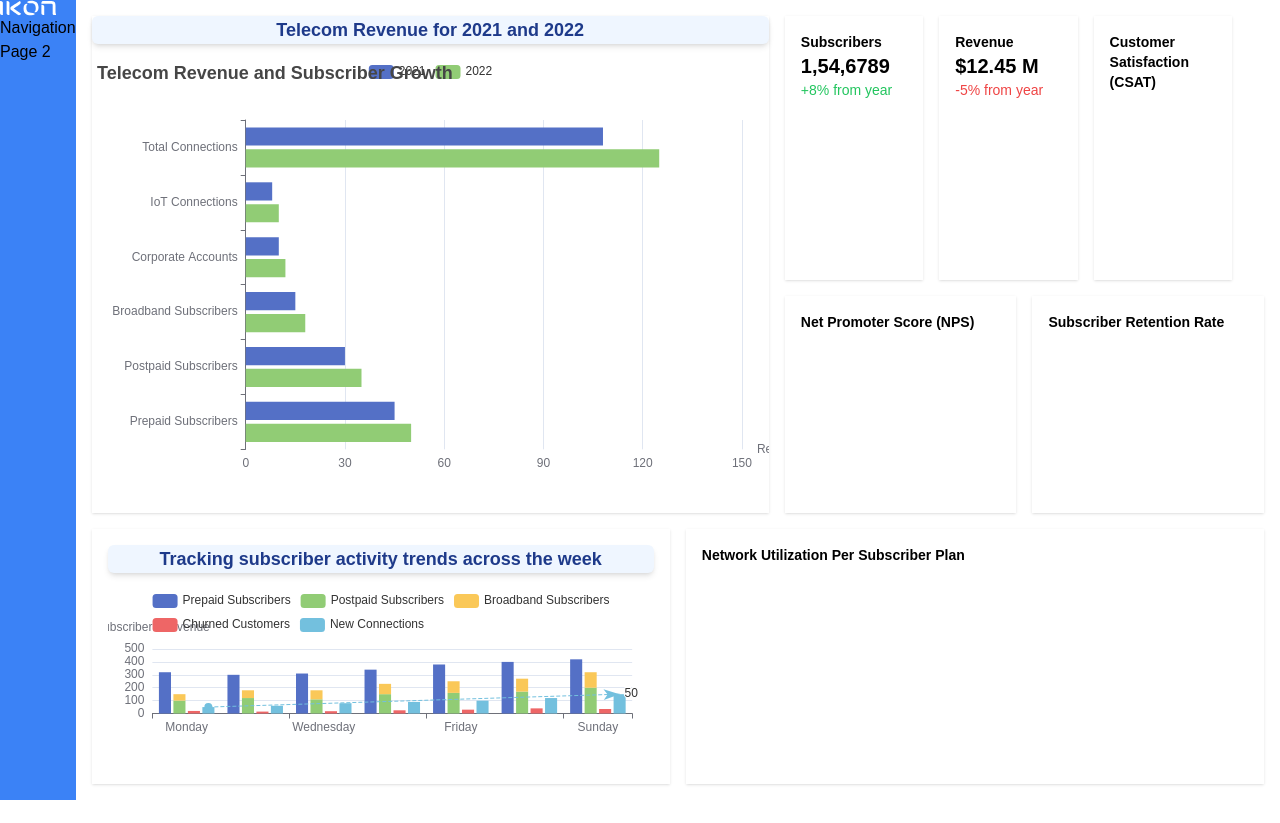
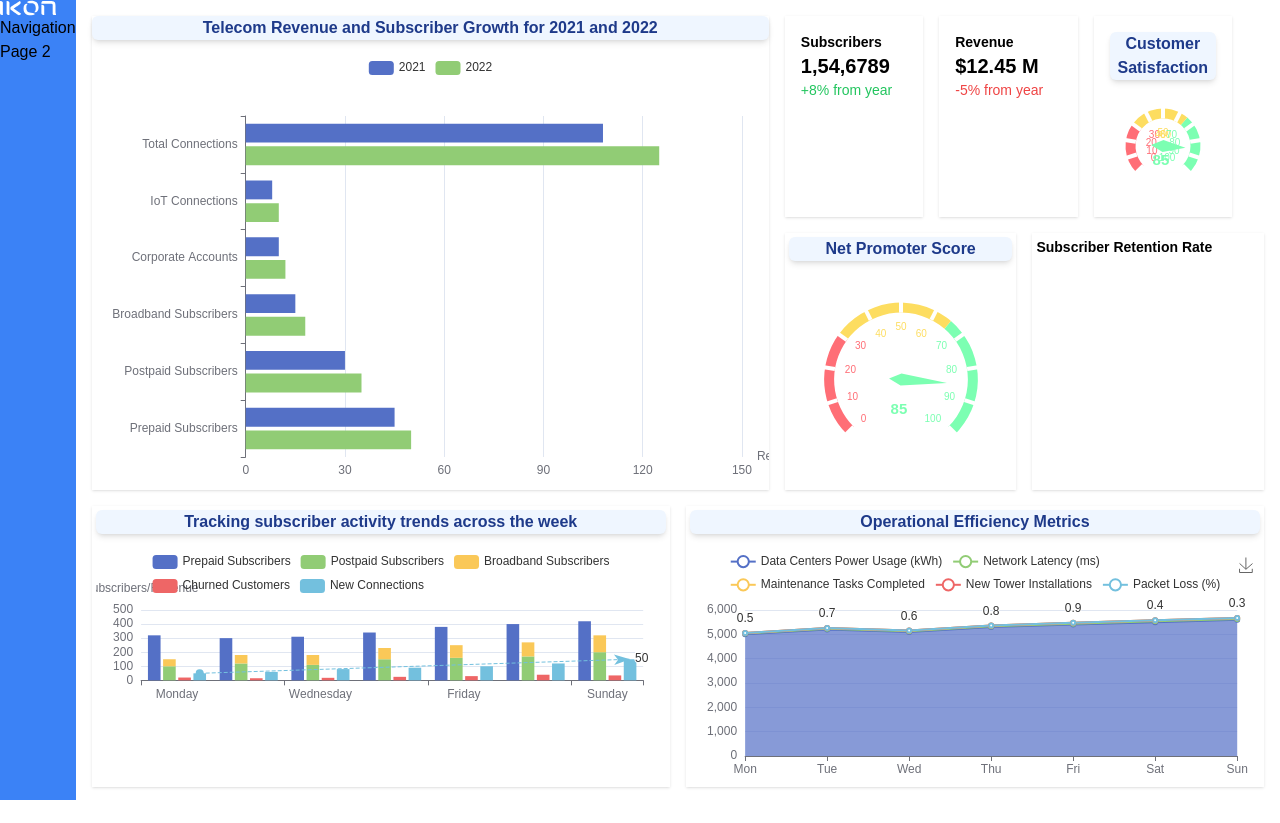
Before and after one commit to kumarjit-das-keross/Training-SSD, a Next.js app: page /page2 in a window 1280 px wide. Built offline with nearby package versions, Linux system fonts and the light colour scheme.

Commit message:
adding rest of the charts in page 2

```diff
--- a/src/app/chartOptions.json
+++ b/src/app/chartOptions.json
@@ -1,9 +1,7 @@
 {
     "horizontalBarChartOption":
     {
-      "title": {
-        "text": "Telecom Revenue and Subscriber Growth"
-      },
+
       "tooltip": {
         "trigger": "axis",
         "axisPointer": {
@@ -147,7 +145,251 @@
         }
       }
     ]
+  },
+  "gaugeChart": {
+    "series": [
+      {
+        "type": "gauge",
+        "axisLine": {
+          "lineStyle": {
+            "width": 10,
+            "color": [
+              [0.30, "#FF6E76"],
+              [0.65, "#FDDD60"],
+              [1, "#7CFFB2"]
+            ]
+          }
+        },
+        "pointer": {
+          "itemStyle": {
+            "color": "auto"
+          }
+        },
+        "axisTick": {
+          "distance": -30,
+          "length": 10,
+          "lineStyle": {
+            "color": "#fff",
+            "width": 2
+          }
+        },
+        "splitLine": {
+          "distance": -30,
+          "length": 30,
+          "lineStyle": {
+            "color": "#fff",
+            "width": 4
+          }
+        },
+        "axisLabel": {
+          "color": "inherit",
+          "distance": 20,
+          "fontSize": 10
+        },
+        "detail": {
+          "valueAnimation": true,
+          "formatter": "{value} ",
+          "color": "inherit",
+          "fontSize": 15
+        },
+        "data": [
+          {
+            "value": 85
+          }
+        ]
+      }
+    ]
+  },
+  "progressGauge":{
+    "series": [
+      {
+        "type": "gauge",
+        "startAngle": 180,
+        "endAngle": 0,
+        "min": 0,
+        "max": 100,
+        "splitNumber": 1,
+        "itemStyle": {
+          "color": "#58D9F9",
+          "shadowColor": "rgba(0,138,255,0.45)",
+          "shadowBlur": 10,
+          "shadowOffsetX": 2,
+          "shadowOffsetY": 2
+        },
+        "progress": {
+          "show": true,
+          "roundCap": true,
+          "width": 5
+        },
+        "pointer": {
+          "icon": "path://M2090.36389,615.30999 L2090.36389,615.30999 C2091.48372,615.30999 2092.40383,616.194028 2092.44859,617.312956 L2096.90698,728.755929 C2097.05155,732.369577 2094.2393,735.416212 2090.62566,735.56078 C2090.53845,735.564269 2090.45117,735.566014 2090.36389,735.566014 L2090.36389,735.566014 C2086.74736,735.566014 2083.81557,732.63423 2083.81557,729.017692 C2083.81557,728.930412 2083.81732,728.84314 2083.82081,728.755929 L2088.2792,617.312956 C2088.32396,616.194028 2089.24407,615.30999 2090.36389,615.30999 Z",
+          "length": "75%",
+          "width": 5,
+          "offsetCenter": [0, "5%"]
+        },
+        "axisLine": {
+          "roundCap": true,
+          "lineStyle": {
+            "width": 5
+          }
+        },
+        "axisTick": {
+          "splitNumber": 2,
+          "lineStyle": {
+            "width": 2,
+            "color": "#999"
+          }
+        },
+        "splitLine": {
+          "length": 12,
+          "lineStyle": {
+            "width": 3,
+            "color": "#999"
+          }
+        },
+        "axisLabel": {
+          "distance": 30,
+          "color": "#999",
+          "fontSize": 2
+        },
+        "title": {
+          "show": false
+        },
+        "detail": {
+          "backgroundColor": "#fff",
+          "width": "10%",
+          "lineHeight": 10,
+          "height": 5,
+          "offsetCenter": [0, "15%"],
+          "valueAnimation": true,
+          "rich": {
+            "value": {
+              "fontSize": 5,
+              "color": "#777"
+            },
+            "unit": {
+              "fontSize": 5,
+              "color": "#999",
+              "padding": [0, 0, -20, 10]
+            }
+          }
+        },
+        "data": [
+          {
+            "value": 80
+          }
+        ]
+      }
+    ]
+  },
+  "telecomProformanceAreaChart":{
+    "tooltip": {
+      "trigger": "axis",
+      "axisPointer": {
+        "type": "cross",
+        "label": {
+          "backgroundColor": "#6a7985"
+        }
+      }
+    },
+    "legend": {
+      "data": [
+        "Data Centers Power Usage (kWh)",
+        "Network Latency (ms)",
+        "Maintenance Tasks Completed",
+        "New Tower Installations",
+        "Packet Loss (%)"
+      ]
+    },
+    "toolbox": {
+      "feature": {
+        "saveAsImage": {}
+      }
+    },
+    "grid": {
+      "left": "3%",
+      "right": "4%",
+      "bottom": "3%",
+      "containLabel": true
+    },
+    "xAxis": [
+      {
+        "type": "category",
+        "boundaryGap": false,
+        "data": ["Mon", "Tue", "Wed", "Thu", "Fri", "Sat", "Sun"]
+      }
+    ],
+    "yAxis": [
+      {
+        "type": "value",
+        "name": "",
+        "axisLabel": {
+          "formatter": "{value}"
+        }
+      }
+    ],
+    "series": [
+      {
+        "name": "Data Centers Power Usage (kWh)",
+        "type": "line",
+        "stack": "Total",
+        "areaStyle": {},
+        "emphasis": {
+          "focus": "series"
+        },
+        "data": [5000, 5200, 5100, 5300, 5400, 5500, 5600]
+      },
+      {
+        "name": "Network Latency (ms)",
+        "type": "line",
+        "stack": "Total",
+        "areaStyle": {},
+        "emphasis": {
+          "focus": "series"
+        },
+        "data": [30, 32, 28, 35, 40, 37, 33]
+      },
+      {
+        "name": "Maintenance Tasks Completed",
+        "type": "line",
+        "stack": "Total",
+        "areaStyle": {},
+        "emphasis": {
+          "focus": "series"
+        },
+        "data": [20, 25, 30, 28, 35, 40, 38]
+      },
+      {
+        "name": "New Tower Installations",
+        "type": "line",
+        "stack": "Total",
+        "areaStyle": {},
+        "emphasis": {
+          "focus": "series"
+        },
+        "data": [2, 3, 1, 4, 3, 5, 4]
+      },
+      {
+        "name": "Packet Loss (%)",
+        "type": "line",
+        "stack": "Total",
+        "label": {
+          "show": true,
+          "position": "top"
+        },
+        "areaStyle": {},
+        "emphasis": {
+          "focus": "series"
+        },
+        "data": [0.5, 0.7, 0.6, 0.8, 0.9, 0.4, 0.3]
+      }
+    ]
   }
 
 
+
+
+
+
+
   }
--- a/src/app/components/Header.jsx
+++ b/src/app/components/Header.jsx
@@ -1,7 +1,7 @@
 export default function Header({children}) {
   return (
     <div className="bg-blue-50  rounded-md shadow-md mb-4">
-      <h2 className="text-lg font-bold text-blue-900 text-center">
+      <h2 className="font-bold text-blue-900 text-center">
         {children}
       </h2>
     </div>
--- a/src/app/page2/page.js
+++ b/src/app/page2/page.js
@@ -1,17 +1,21 @@
 import ChartLayout from "./ChartLayout";
-import ECharts from "../components/ECharts";
 import chartOptions from "../chartOptions.json";
 import Header from "../components/Header";
 
 export default function Page2() {
   const horizontalBarChartOption = chartOptions.horizontalBarChartOption;
   const velticalBarChartOption = chartOptions.verticalColChart;
+  const gaugeChart = chartOptions.gaugeChart;
+  const progressGauge = chartOptions.progressGauge;
+  const telecomProformanceAreaChart = chartOptions.telecomProformanceAreaChart;
+
+
 
   console.log("chartOptions" + chartOptions);
   return (
     <div className="gap-4 grid grid-cols-12 h-full p-4 w-full">
       <div className="bg-white col-span-12 lg:col-span-7 shadow">
-        <Header> Telecom Revenue for 2021 and 2022</Header>
+        <Header>Telecom Revenue and Subscriber Growth for 2021 and 2022</Header>
 
         <ChartLayout option={horizontalBarChartOption} />
       </div>
@@ -27,26 +31,36 @@ export default function Page2() {
           <p className="text-red-500 text-sm">-5% from year</p>
         </div>
         <div className="bg-white shadow p-4">
-          <h3 className="text-sm font-bold">Customer Satisfaction (CSAT)</h3>
+          <Header>Customer Satisfaction</Header>
+          <div>
+            <ChartLayout option={gaugeChart} />
+          </div>
         </div>
         <div className="col-span-12 lg:col-span-5 grid grid-cols-2 gap-4">
-          <div className="bg-white shadow p-4">
-            <h3 className="text-sm font-bold">Net Promoter Score (NPS)</h3>
+          <div className="bg-white shadow p-1">
+            <Header>Net Promoter Score</Header>
+            <ChartLayout option={gaugeChart} />
           </div>
-          <div className="bg-white shadow p-4">
+          <div className="bg-white shadow p-1">
             <h3 className="text-sm font-bold">Subscriber Retention Rate</h3>
+            {/* <ChartLayout option={progressGauge} /> */}
+
           </div>
         </div>
       </div>
+
+
       <div className="col-span-12 lg:col-span-12 grid grid-cols-2 gap-4">
-        <div className="bg-white shadow p-4">
+        <div className="bg-white shadow p-1">
           <Header>Tracking subscriber activity trends across the week</Header>
           <ChartLayout option={velticalBarChartOption} />
         </div>
-        <div className="bg-white shadow p-4">
-          <h3 className="text-sm font-bold">
-            Network Utilization Per Subscriber Plan
-          </h3>
+        <div className="bg-white shadow p-1">
+          <Header >
+          Operational Efficiency Metrics
+          </Header>
+          <ChartLayout option={telecomProformanceAreaChart} />
+
         </div>
       </div>
     </div>
```
